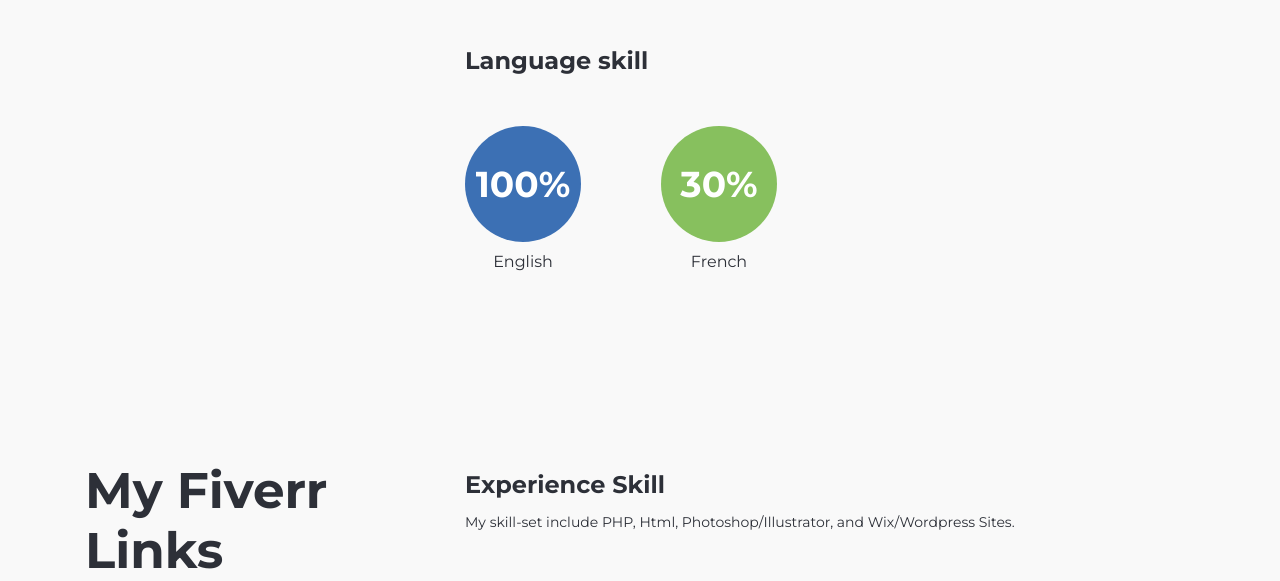
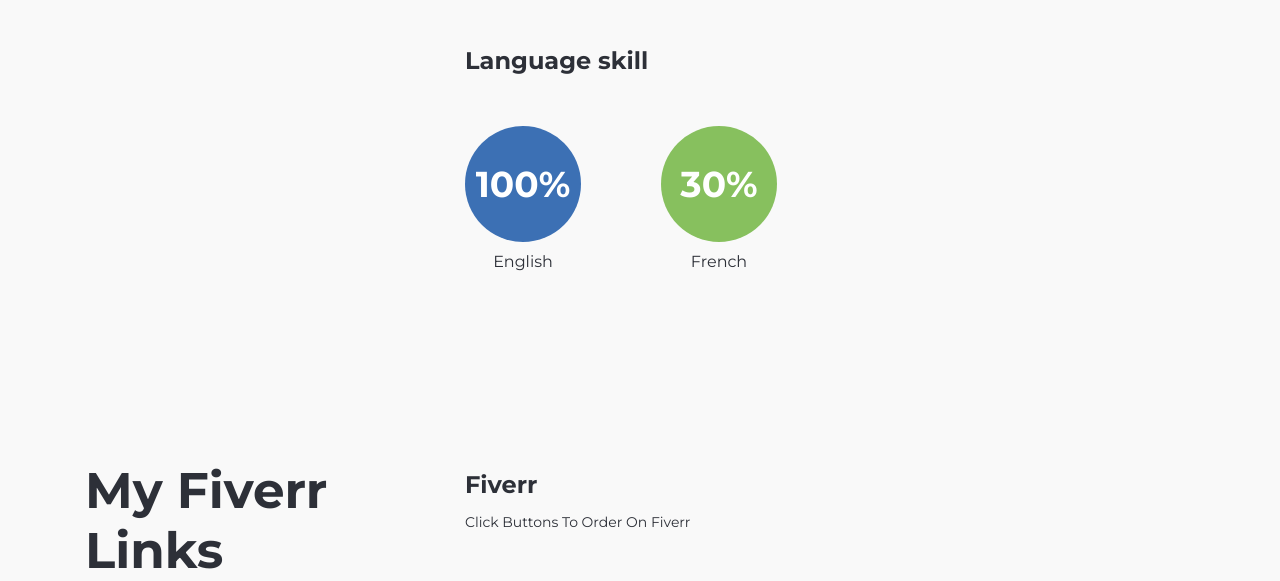
Before and after one commit to mofikk/MyPortfolio, a plain HTML site: page index.html in a window 1280 px wide. Shown: the part 1900-2481 px from the top of the page. Drawn offline with Linux system fonts and the light colour scheme; files whose address does not match are found by name.

Commit message:
Add files via upload

```diff
--- a/index.html
+++ b/index.html
@@ -80,11 +80,9 @@
 									<li class=" scroll current"><a href="#home-banner">Home</a></li>
 									<li class="scroll"><a href="#about">About Me</a></li>
 									<li class="scroll"><a href="#skill">Skills</a></li>
-									<li class="scroll"><a href="#exprience">Experience</a></li>
-<!--
-									<li class="scroll"><a href="#education">Education</a></li>
+									<li class="scroll"><a href="#fiverr">Fiverr</a></li>
+<!--									<li class="scroll"><a href="#education">Education</a></li>-->
 									<li class="scroll"><a href="#portfolio">Portfolio</a></li>
--->
 									<li class="scroll"><a href="#contact">Contact</a></li>
 									<li class="scroll"><a href="#blog">Blog</a></li>
 								</ul>
@@ -246,7 +244,7 @@
 
 
 
-			<div id="skill" class="skill-section bg-color section-padding">
+			<div id="fiverr" class="skill-section bg-color section-padding">
 				<div class="container">
 					<div class="row">
 						<div class="col-md-4">
@@ -257,8 +255,8 @@
 						<div class="col-md-8">
 							<div class="section-content">
 								<div class="text-info">
-									<h4>Experience Skill</h4>
-									<p>My skill-set include PHP, Html, Photoshop/Illustrator, and Wix/Wordpress Sites.</p>
+									<h4>Fiverr</h4>
+									<p>Click Buttons To Order On Fiverr</p>
 								</div>
 								<div class="progress-content">
 									<div class="rating-bar bar-left">
```
